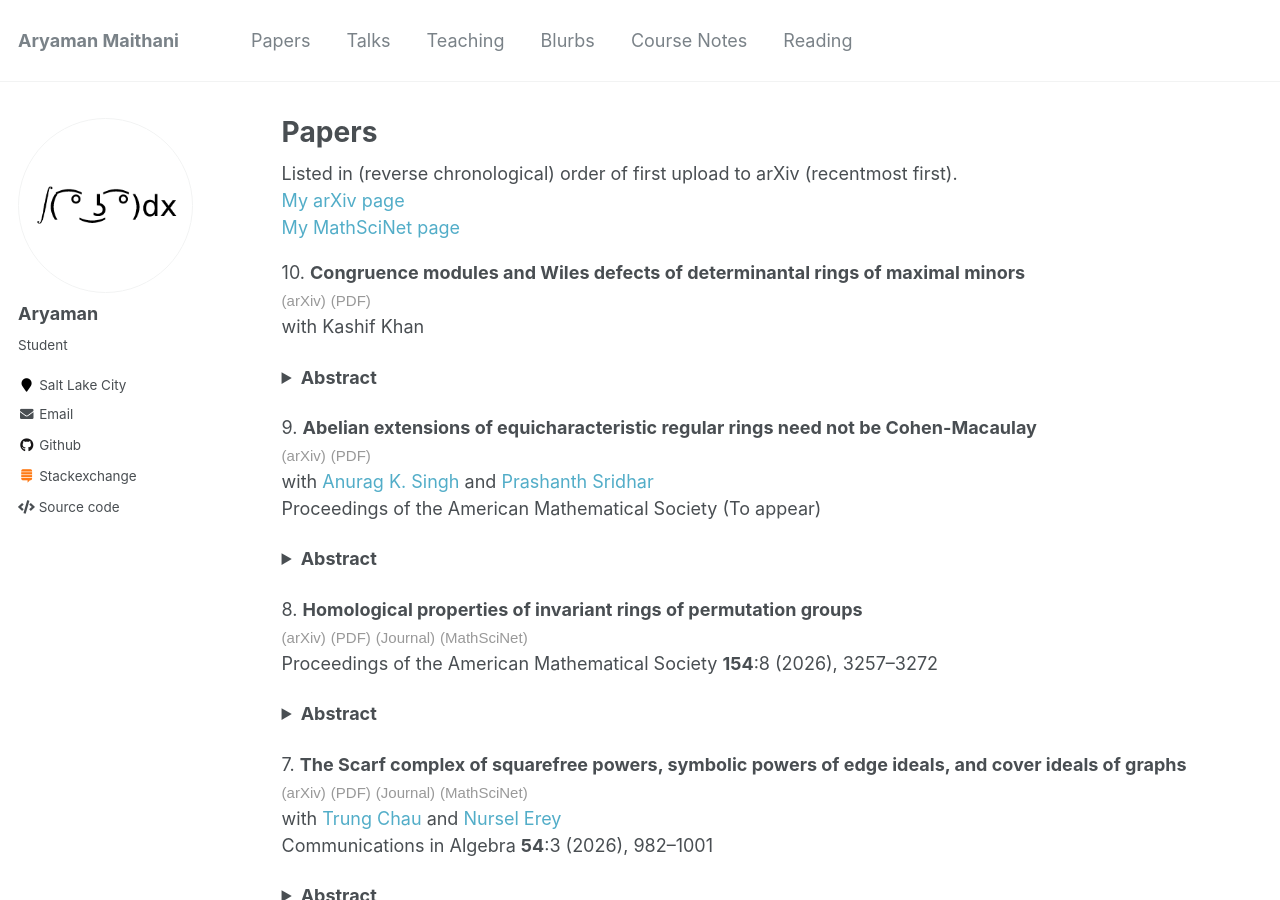
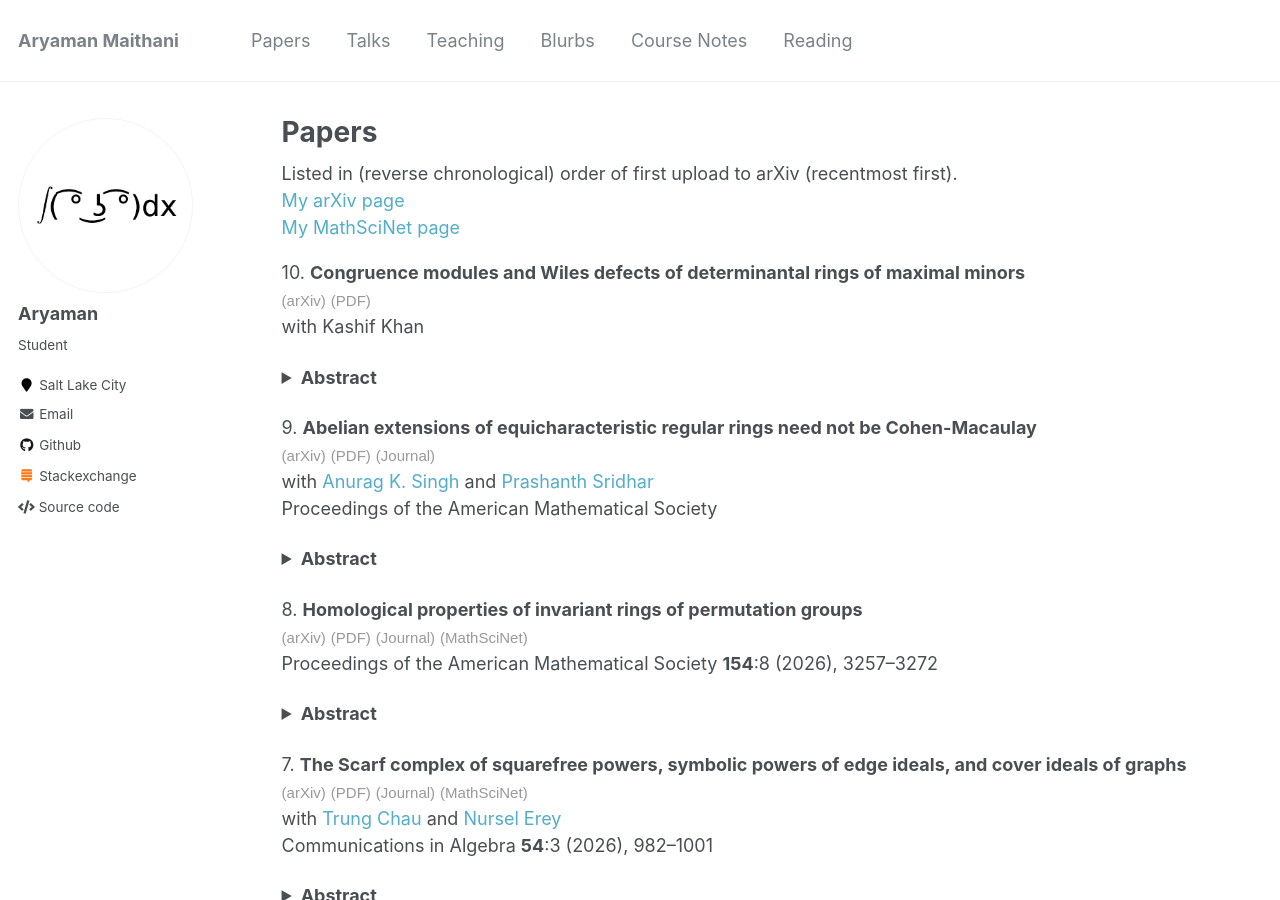
Before and after one commit to aryamanmaithani/math, a Jekyll site: the page built from _pages/papers.html, in a window 1280 px wide and 900 px high. Built offline with Jekyll 4.4.1, drawn with Linux system fonts in a browser that asks for light colours; formulas are drawn with MathJax 3.

Commit message:
Added PAMS abelian extension

```diff
--- a/_pages/papers.html
+++ b/_pages/papers.html
@@ -21,9 +21,9 @@ Let $O$ be a discrete valuation ring and $A := O[X_{m \times n}]/I_{m}(X)$ the d
 
 <p>
 9. <b>Abelian extensions of equicharacteristic regular rings need not be Cohen-Macaulay</b> <br>
- <a href="https://arxiv.org/abs/2511.19800" target="_blank"><span style="font-family: sans-serif, 'Open Sans';color: #999;font-size: 15px;">(arXiv)</span></a> <a href="maithani_singh_sridhar.pdf" target="_blank"><span style="font-family: sans-serif, 'Open Sans';color: #999;font-size: 15px;">(PDF)</span></a> <br>
+ <a href="https://arxiv.org/abs/2511.19800" target="_blank"><span style="font-family: sans-serif, 'Open Sans';color: #999;font-size: 15px;">(arXiv)</span></a> <a href="maithani_singh_sridhar.pdf" target="_blank"><span style="font-family: sans-serif, 'Open Sans';color: #999;font-size: 15px;">(PDF)</span></a> <a href="https://doi.org/10.1090/proc/17803" target="_blank"><span style="font-family: sans-serif, 'Open Sans';color: #999;font-size: 15px;">(Journal)</span></a> <br>
 with <a href="http://math.utah.edu/~singh/" target="_blank">Anurag K. Singh</a> and <a href="https://sites.google.com/view/prashanthsridhar/home" target="_blank">Prashanth Sridhar</a> <br>
-Proceedings of the American Mathematical Society (To appear) <br>
+Proceedings of the American Mathematical Society <br>
 <details> <summary><b>Abstract</b></summary>
 By a theorem of Roberts, the integral closure of a regular local ring in a finite abelian extension of its fraction field is Cohen-Macaulay, provided that the degree of the extension is coprime to the characteristic of the residue field. We show that the result need not hold in the absence of this requirement on the characteristic: for each positive prime integer $p$, we construct polynomial rings over fields of characteristic $p$, whose integral closure in an elementary abelian extension of order $p^2$ is not Cohen-Macaulay. Localizing at the homogeneous maximal ideal preserves the essential features of the construction.
 </details>
--- a/codes/papers_page_generator/papers.txt
+++ b/codes/papers_page_generator/papers.txt
@@ -9,10 +9,11 @@ coauthors: KK
 title: Abelian extensions of equicharacteristic regular rings need not be Cohen-Macaulay
 date: 2025-11-25
 arxiv: 2511.19800
+doi: 10.1090/proc/17803
 pdf: maithani_singh_sridhar
 coauthors: AKS, PS
 
-toa: Proceedings of the American Mathematical Society
+journal: Proceedings of the American Mathematical Society
 =========
 8
 title: Homological properties of invariant rings of permutation groups
```
Also changed, not shown: 1 other file.
